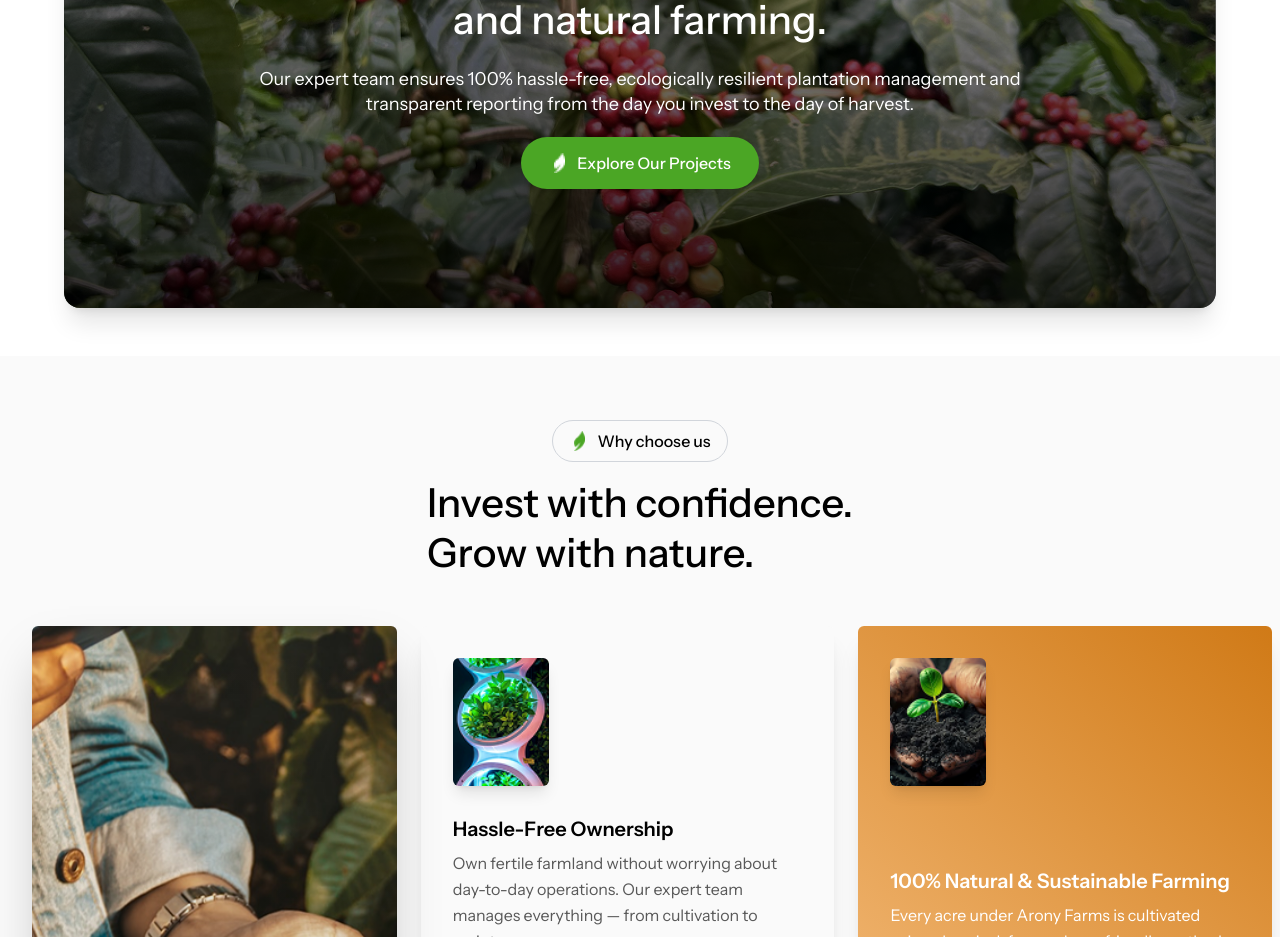
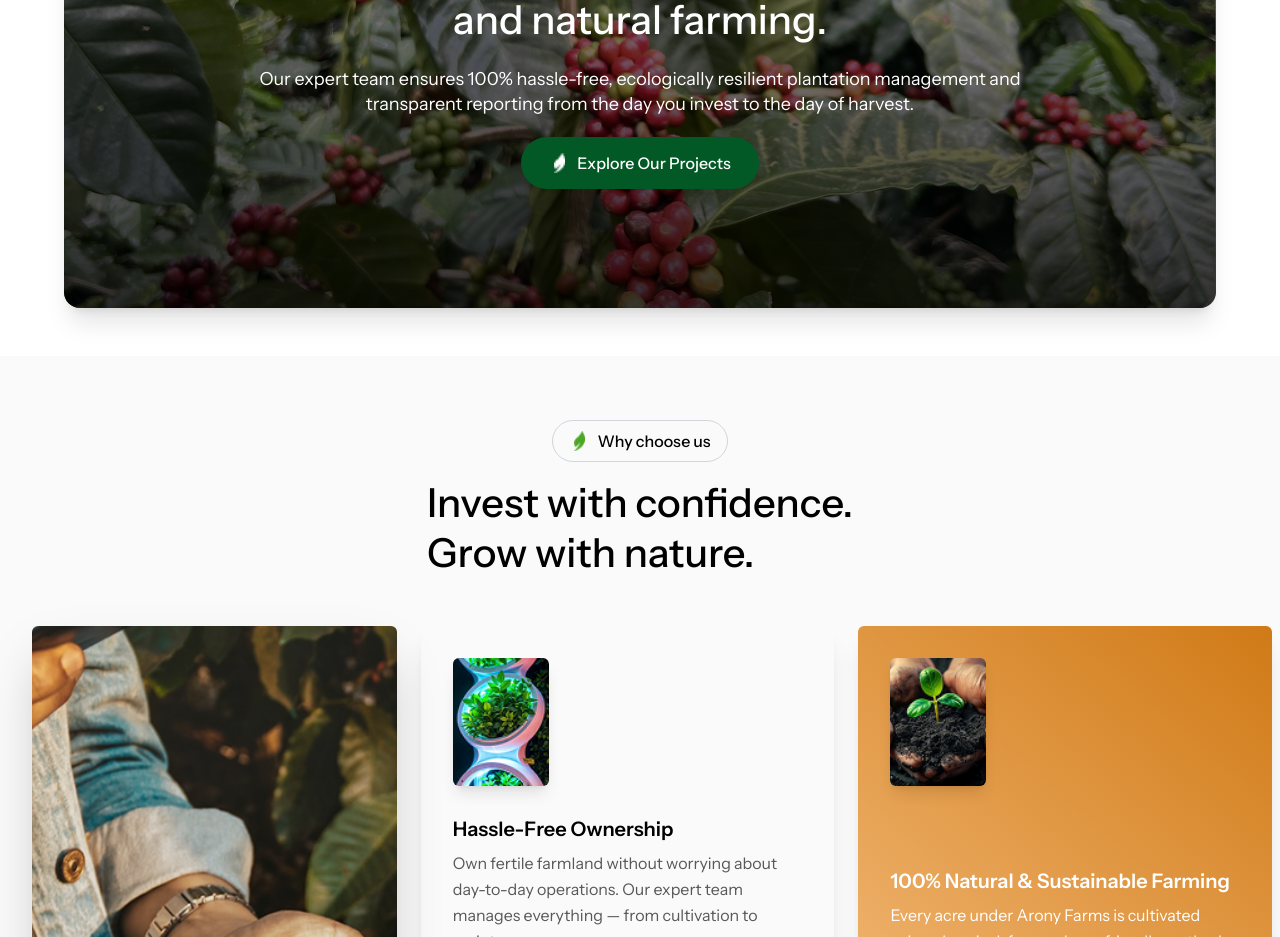
Before and after one commit to JavadAlip/aronyfarms-frontend, a React (Vite) app: page /about in a window 1280 px wide. Shown: the part 1420-2357 px from the top of the page. Built offline with nearby package versions, Linux system fonts and the light colour scheme.

Commit message:
bg color change

```diff
--- a/src/Components/AboutUs/AboutMain1.jsx
+++ b/src/Components/AboutUs/AboutMain1.jsx
@@ -92,7 +92,7 @@ const AboutMain1 = () => {
                                             management and transparent reporting from the day you invest to the day of harvest.
                                         </p>
 
-                                        <button className="bg-[#4BA625] hover:bg-green-700 text-white font-medium px-5 sm:px-7 py-2.5 sm:py-3.5 rounded-full inline-flex items-center gap-2 transition-colors">
+                                        <button className="bg-[#035925] text-white font-medium px-5 sm:px-7 py-2.5 sm:py-3.5 rounded-full inline-flex items-center gap-2 transition-colors">
                                             <img
                                                 src={leaf}
                                                 alt="Leaf icon"
```
